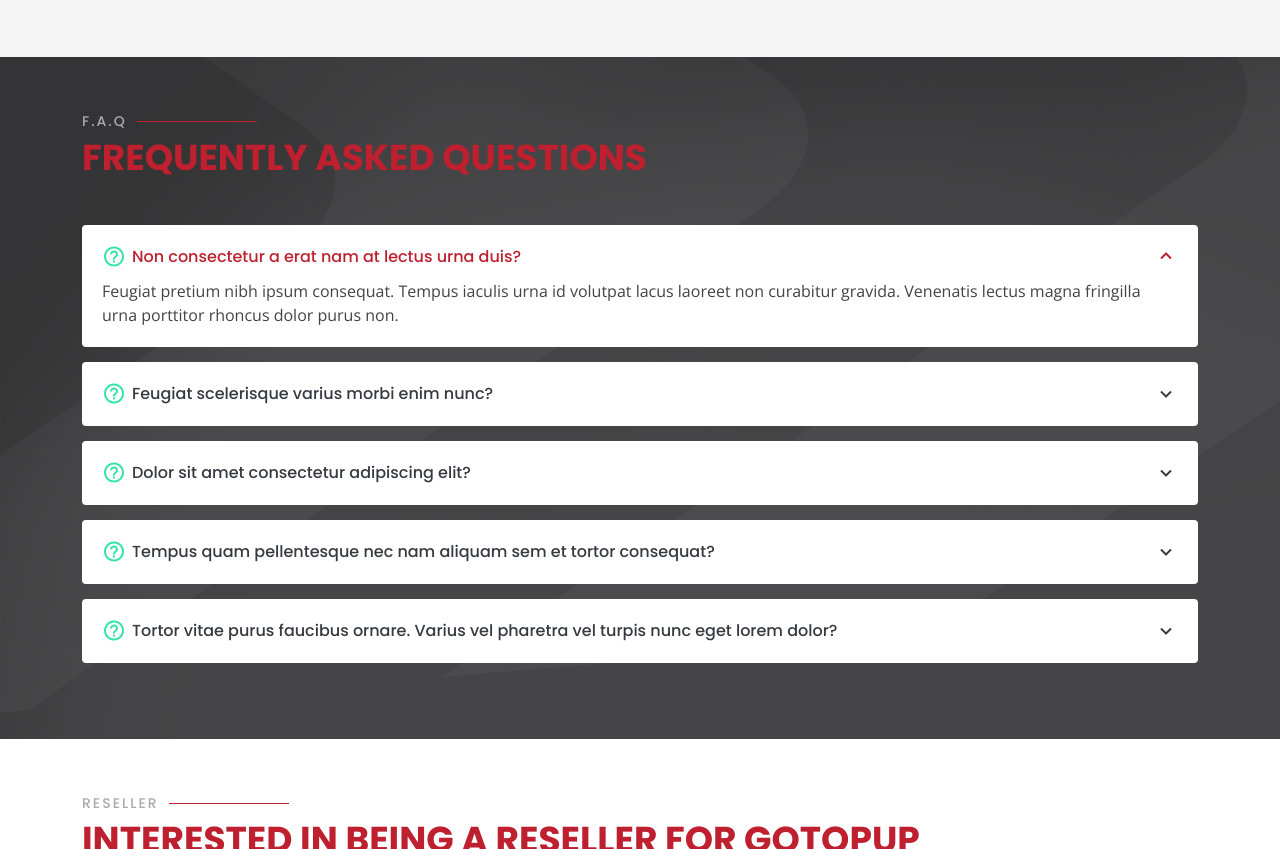
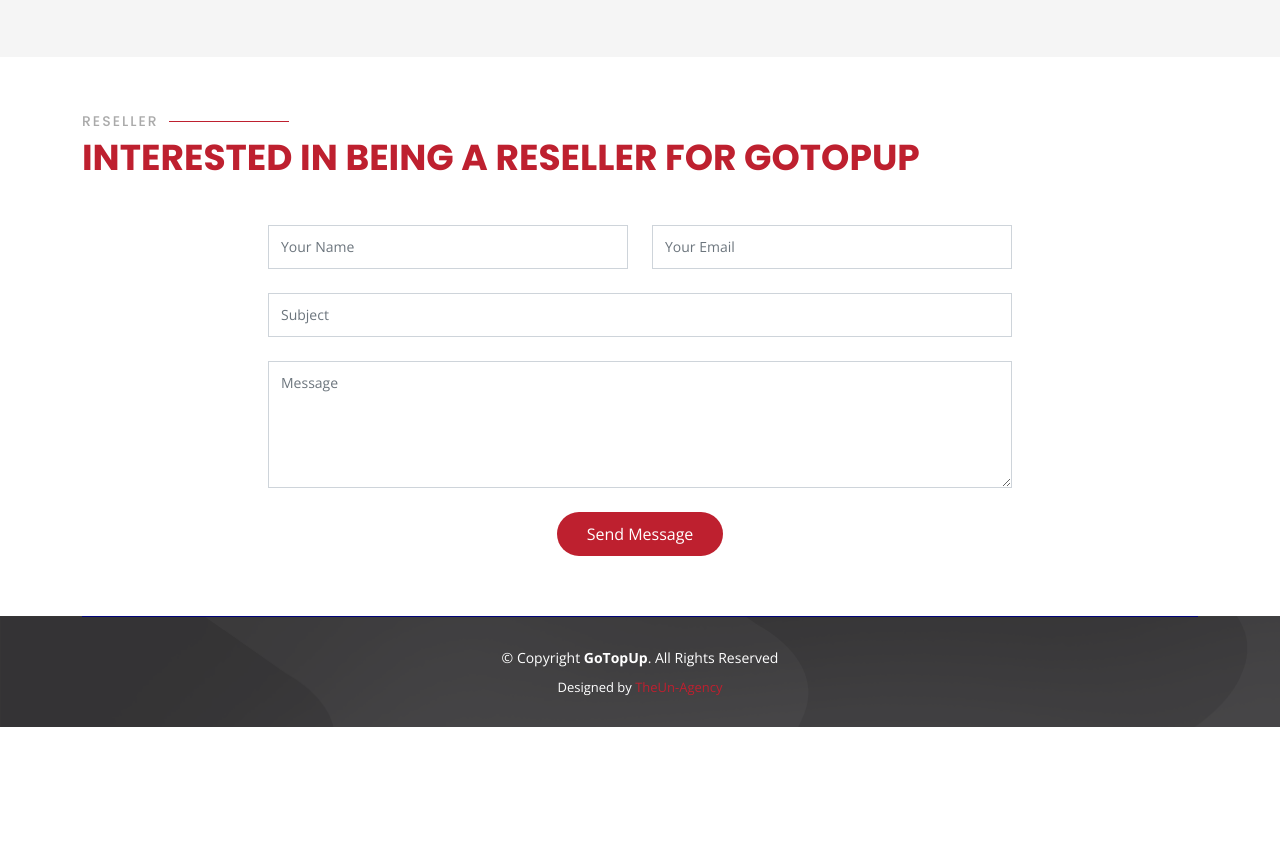
Before and after one commit to jarret69/go-top-up, a plain HTML site: page index.html in a window 1280 px wide. Shown: the part 1951-2800 px from the top of the page. After the commit the page ends 2678 px from the top, so only its background shows below. Drawn offline with nearby package versions, Linux system fonts and the light colour scheme.

Commit message:
margin change

```diff
--- a/assets/css/style.css
+++ b/assets/css/style.css
@@ -4,6 +4,10 @@
 * Author: BootstrapMade.com
 * License: https://bootstrapmade.com/license/
 */
+
+.go-left{
+  margin: auto !important;
+}
 
 /*--------------------------------------------------------------
 # General
--- a/index.html
+++ b/index.html
@@ -688,7 +688,7 @@
     </section--><!-- End Pricing Section -->
 
     <!-- ======= F.A.Q Section ======= -->
-    <section id="faq" class="faq section-bg">
+    <!--section id="faq" class="faq section-bg">
       <div class="container">
 
         <div class="section-title" data-aos="fade-up">
@@ -747,7 +747,7 @@
         </div>
 
       </div>
-    </section><!-- End F.A.Q Section -->
+    </section--><!-- End F.A.Q Section -->
 
     <!-- ======= Contact Section ======= -->
     <section id="contact" class="contact">
@@ -760,7 +760,7 @@
 
         <div class="row">
 
-          <div class="col-lg-4" data-aos="fade-right" data-aos-delay="100">
+          <!--div class="col-lg-4" data-aos="fade-right" data-aos-delay="100">
             <div class="info">
               <div class="address">
                 <i class="bi bi-geo-alt"></i>
@@ -780,11 +780,11 @@
                 <p>+1 (876) 618-3746</p>
               </div>
 
-            </div>
+            </div-->
 
           </div>
 
-          <div class="col-lg-8 mt-5 mt-lg-0" data-aos="fade-left" data-aos-delay="200">
+          <div class="col-lg-8 mt-5 mt-lg-0 go-left" data-aos="fade-left" data-aos-delay="200">
 
             <form action="forms/contact.php" method="post" role="form" class="php-email-form">
               <div class="row">
```
